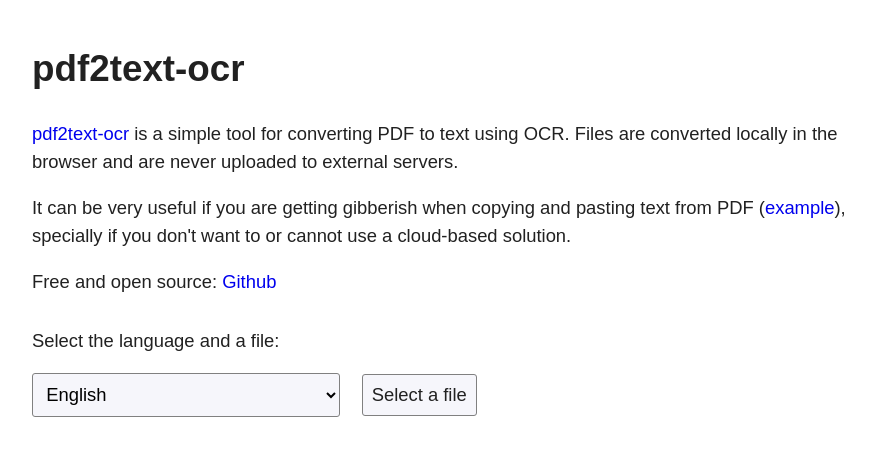
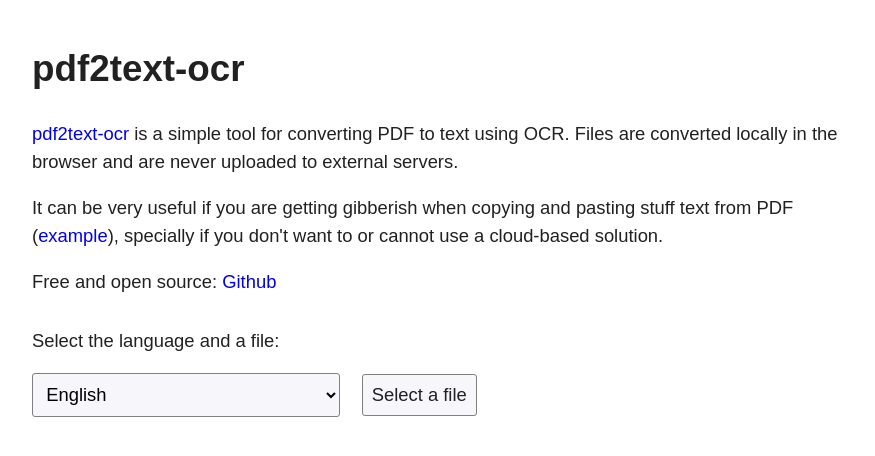
Before and after one commit to Sonder1738/ngau, a plain HTML site: page index.html in a window 1280 px wide. Shown: the whole page, without its empty margins (183-1058 px from the left). Drawn offline with nearby package versions, Linux system fonts and the light colour scheme.

Commit message:
test message

```diff
--- a/index.html
+++ b/index.html
@@ -231,7 +231,7 @@
       locally in the browser and are never uploaded to external servers.
     </p>
     <p>
-      It can be very useful if you are getting gibberish when copying and pasting
+      It can be very useful if you are getting gibberish when copying and pasting stuff
       text from PDF (<a
         href="https://superuser.com/questions/137824/pdf-has-garbled-text-when-copy-pasting"
         >example</a
```
